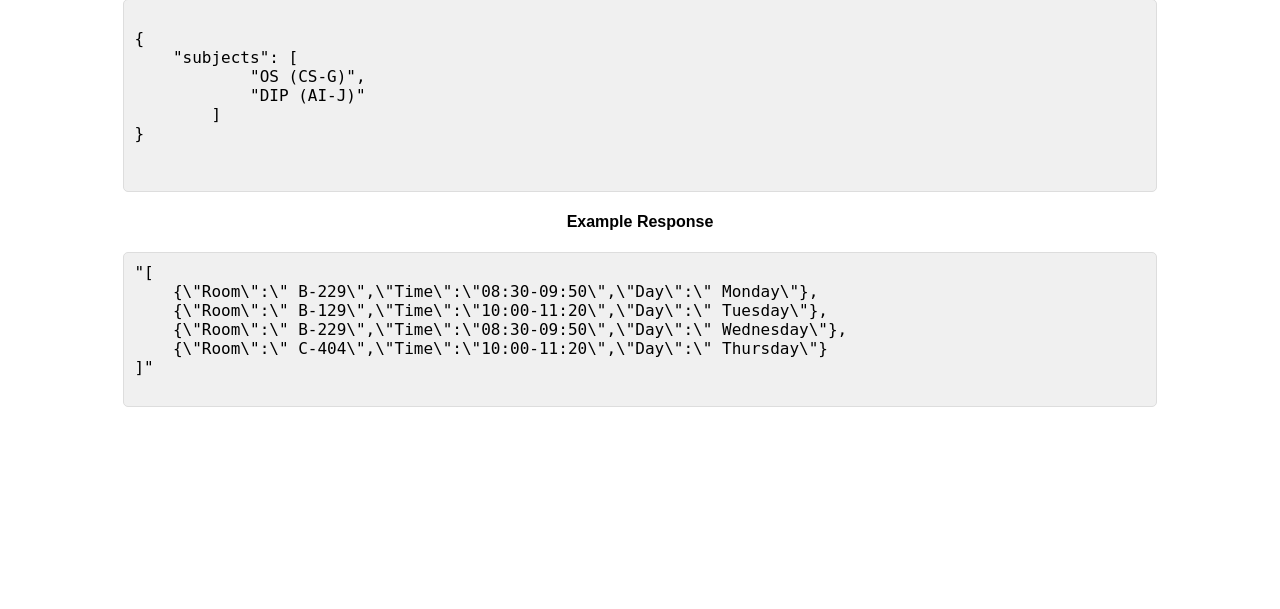
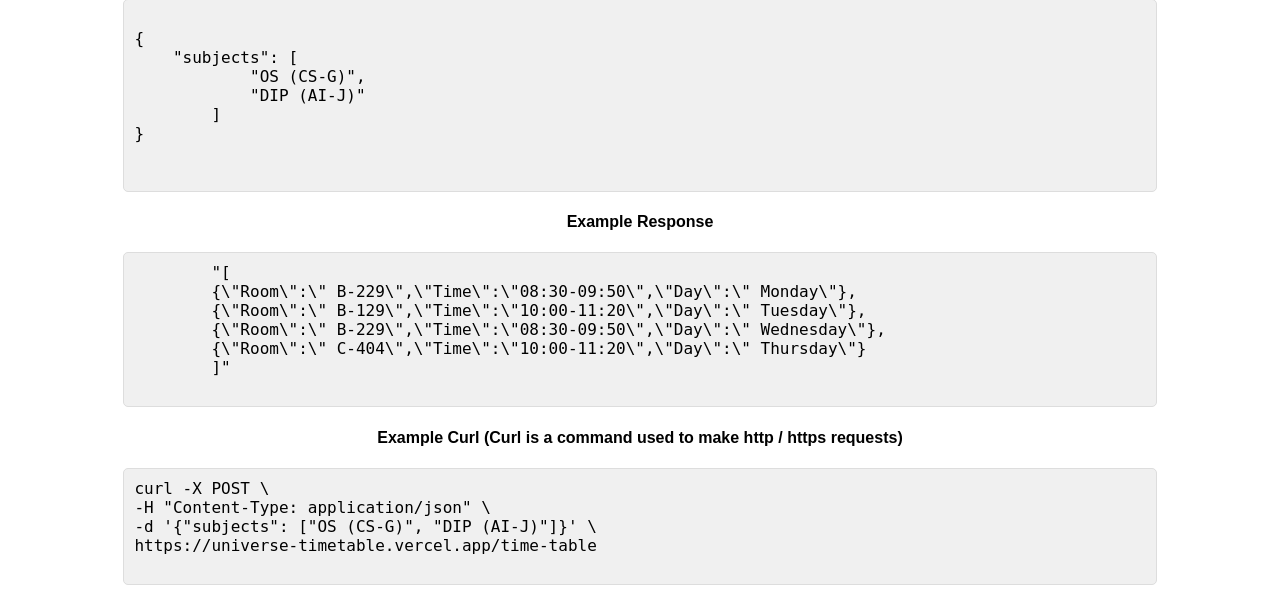
Before and after one commit to umarwaseeem/fast-nuces-timetable-api, a Flask app: page / in a window 1280 px wide. Shown: the part 191-800 px from the top of the page. Run offline with Flask 3, Linux system fonts and the light colour scheme; parts of the project's set-up code (start-up, migrations or seed data) failed here and were passed over.

Commit message:
curl command example

```diff
--- a/templates/index.html
+++ b/templates/index.html
@@ -52,5 +52,12 @@
         {\"Room\":\" C-404\",\"Time\":\"10:00-11:20\",\"Day\":\" Thursday\"}
         ]"
     </pre>
+    <h4>Example Curl (Curl is a command used to make http / https requests)</h4>
+    <pre>
+curl -X POST \
+-H "Content-Type: application/json" \
+-d '{"subjects": ["OS (CS-G)", "DIP (AI-J)"]}' \
+https://universe-timetable.vercel.app/time-table
+    </pre>
 </body>
 </html>
```
Lines whose indentation alone changed are shown as unchanged.
